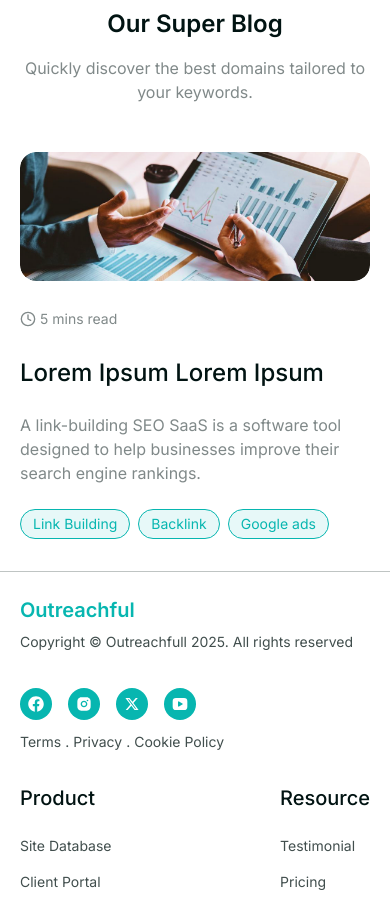
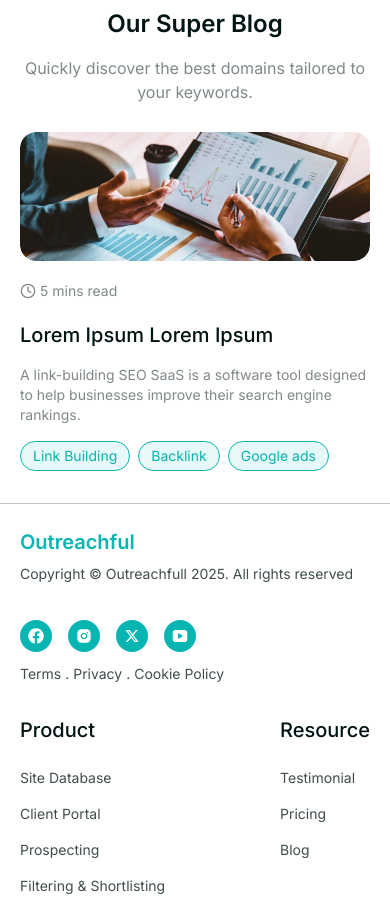
Before and after one commit to Omar-dev-xponent/seo-website, a Next.js app: page /blog in a window 390 px wide. Shown: the part 820-1730 px from the top of the page. Built offline with nearby package versions, Linux system fonts and the light colour scheme; no server answers.

Commit message:
style: latest blog card

```diff
--- a/app/(site)/blog/_components/latest-blog-card.tsx
+++ b/app/(site)/blog/_components/latest-blog-card.tsx
@@ -10,7 +10,7 @@ const LatestBlogCard = () => {
       <p className="text-base text-center font-display text-typography-50">
         Quickly discover the best domains tailored to your keywords.
       </p>
-      <div className="w-full h-full overflow-hidden rounded-2xl max-h-[432px] mt-12">
+      <div className="w-full h-full overflow-hidden mt-7 sm:mt-12 rounded-2xl">
         <Image
           src={"/blog/blog01.png"}
           alt="blog-image"
@@ -20,13 +20,13 @@ const LatestBlogCard = () => {
           className="object-cover w-full h-full rounded-2xl"
         />
       </div>
-      <p className="flex items-center space-x-1 text-sm my-7 text-typography-50 font-display sm">
+      <p className="flex items-center my-5 space-x-1 text-sm sm:my-7 text-typography-50 font-display sm">
         <LuClock className="text-base" /> <span>5 mins read</span>
       </p>
-      <p className="text-2xl font-medium text-typography-100 font-display">
+      <p className="text-xl font-medium sm:text-2xl text-typography-100 font-display">
         Lorem Ipsum Lorem Ipsum
       </p>
-      <p className="my-6 text-base font-display text-typography-50">
+      <p className="my-4 text-sm sm:text-base sm:my-6 font-display text-typography-50">
         A link-building SEO SaaS is a software tool designed to help businesses
         improve their search engine rankings.
       </p>
```
